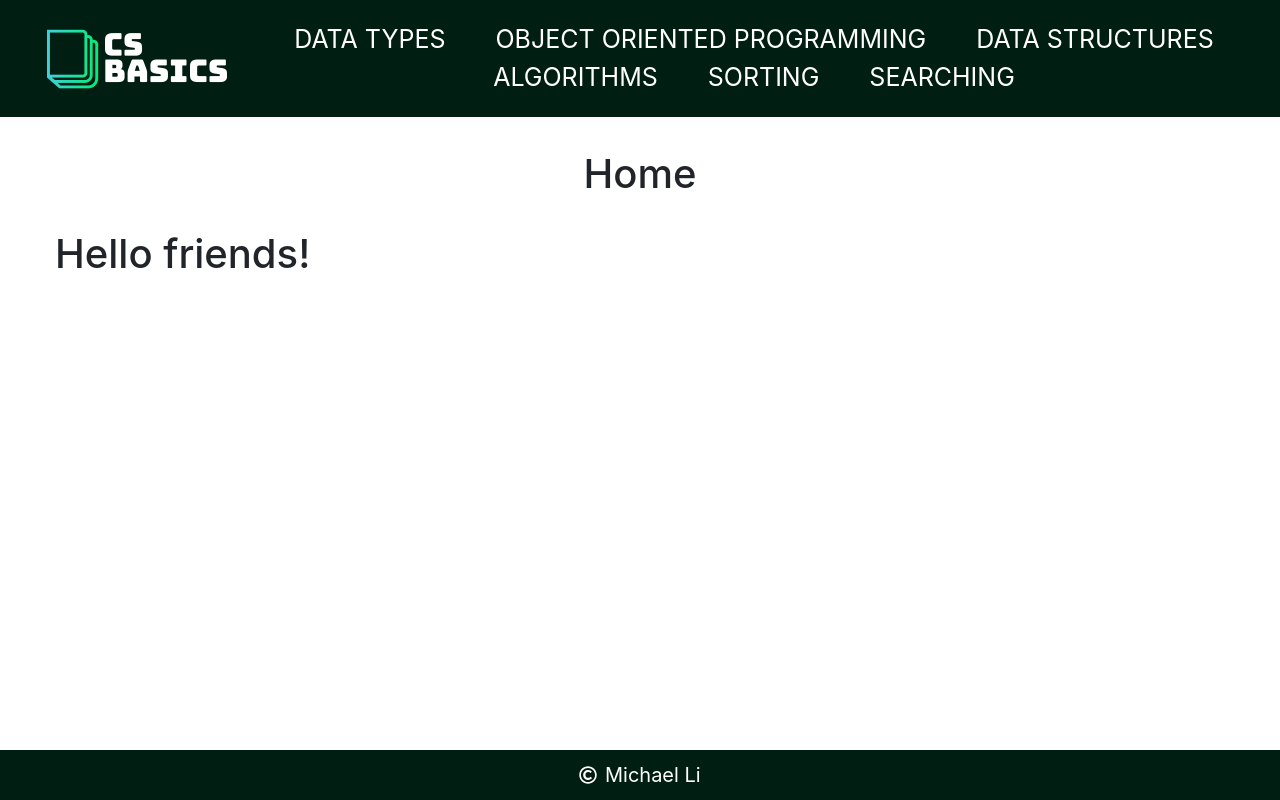
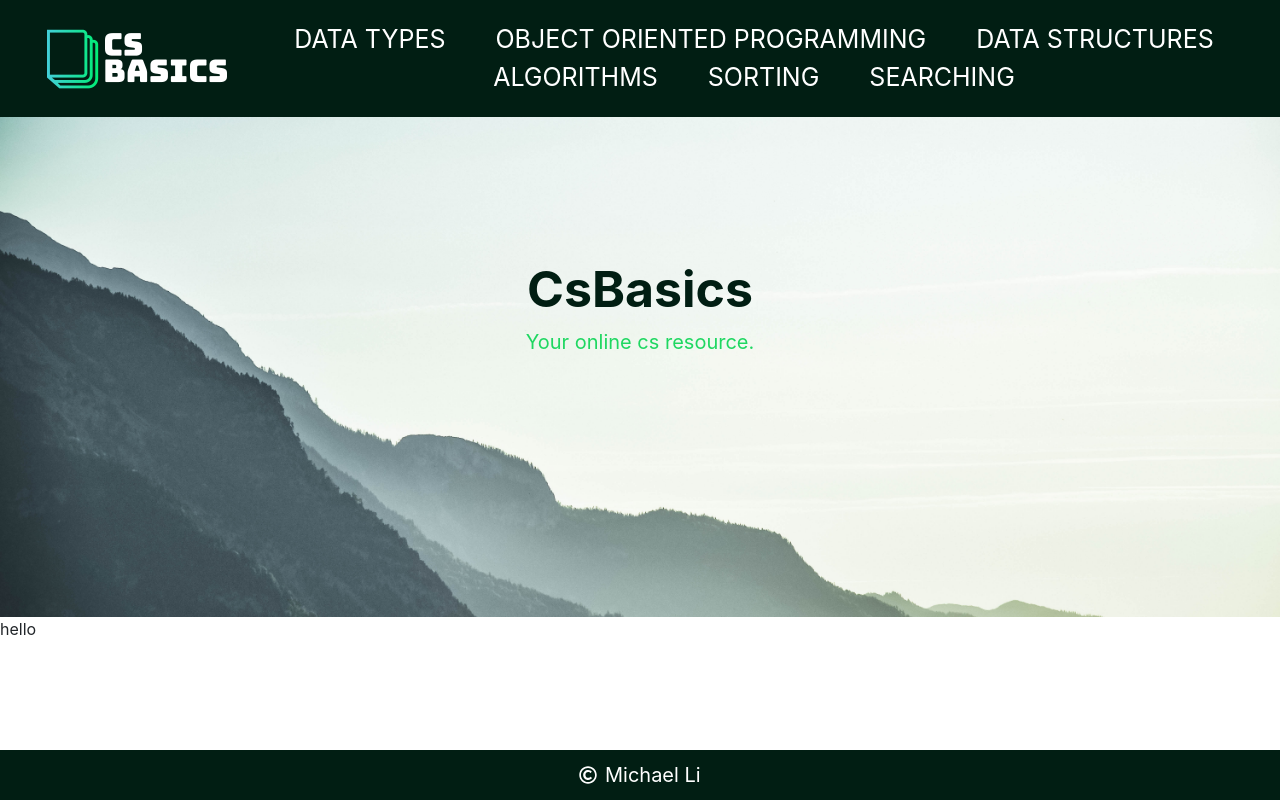
Before and after one commit to MichaelLi-96/CsBasics, a React (Create React App) app: page / in a window 1280 px wide. Built offline with nearby package versions, Linux system fonts and the light colour scheme.

Commit message:
Added welcome banner

```diff
--- a/src/assets/app.css
+++ b/src/assets/app.css
@@ -4,6 +4,6 @@ html {
 }
 
 body {
-    margin: 150px 20px 100px 20px;
+    margin: 150px 0px 100px 0px;
     /* bottom = footer height */
 }
--- a/src/assets/footer.css
+++ b/src/assets/footer.css
@@ -11,12 +11,12 @@ footer {
     overflow:hidden;
 }
 
-.FooterText {
+#FooterText {
 	color: white;
 	font-size: 20px;
 }
 
-.CopyrightIcon {
+#CopyrightIcon {
 	margin-bottom: 4px;
 	margin-right: 2px;
 	font-size: 18px;
--- a/src/assets/header.css
+++ b/src/assets/header.css
@@ -1,12 +1,19 @@
-#Navbar {
+#header {
 	left: 0;
     top: 0;
     width: 100%;
     position: absolute;
-    justify-content: center;
     background-color: #011E13;
 }
 
+#navbar {
+	justify-content: center;
+}
+
+#responsive-navbar-nav {
+	align-items: center;
+	justify-content: center;
+}
 nav {
 	text-align: center;
 	align-items: center;
--- a/src/assets/pages.css
+++ b/src/assets/pages.css
@@ -1,4 +1,36 @@
-.title {
+#welcome-banner {
+	margin-top: -33px;
 	text-align: center;
-	align-items: center;
 }
+
+#welcome-banner-title {
+	color: #011E13;
+	font-size: 50px;
+	font-weight: bold;
+}
+
+#welcome-banner-text {
+	color: #1ED761;
+	font-size: 20px;
+	margin-bottom: 125px;
+}
+
+.flex-container {
+	display: flex;
+	flex-flow: row wrap;
+	justify-content: flex-start;
+}
+
+.banner {
+	width: 100%;
+	background-image: url("welcome.jpg");
+	background-color: black;
+	background-size: cover;
+	background-repeat: no-repeat;
+	background-position: center;
+	min-height: 500px;
+	display: flex;
+ 	flex-direction: column;
+ 	align-items: center;
+ 	justify-content: center;
+}
--- a/src/components/footer.js
+++ b/src/components/footer.js
@@ -8,7 +8,7 @@ class Footer extends Component {
     return(
 		<footer>
 			<div>
-				<text className="FooterText"><FaRegCopyright className="CopyrightIcon" /> Michael Li</text>
+				<text id="FooterText"><FaRegCopyright id="CopyrightIcon" /> Michael Li</text>
 			</div>
 		</footer>
     );
--- a/src/components/header.js
+++ b/src/components/header.js
@@ -7,7 +7,8 @@ import "../assets/header.css"
 class Header extends Component {
   render() {
     return(
-		<Navbar id="Navbar" collapseOnSelect expand="lg" variant="dark" activeKey="/home" sticky="top" style={styles.navBar}>
+    	<header id="header">
+			<Navbar id="navbar" collapseOnSelect expand="lg" variant="dark" activeKey="/home" sticky="top">
 				<Link to="/">
 				 	<Navbar.Brand style={styles.logo}>
 						<img
@@ -18,7 +19,7 @@ class Header extends Component {
 					</Navbar.Brand>
 				</Link>
 			  <Navbar.Toggle aria-controls="responsive-navbar-nav" />
-		  <Navbar.Collapse id="responsive-navbar-nav" style={{alignItems:"center", justifyContent: "center"}}>
+			  <Navbar.Collapse id="responsive-navbar-nav">
 			    <Nav>
 					<ul>
 						<li>
@@ -43,6 +44,7 @@ class Header extends Component {
 				</Nav>
 			  </Navbar.Collapse>
 			</Navbar>
+		</header>
     );
   }
 }
--- a/src/components/pages/home.js
+++ b/src/components/pages/home.js
@@ -5,12 +5,14 @@ import "../../assets/pages.css";
 class Home extends Component {
   render() {
     return(
-    	<div className="container-fluid">
-			<h1 className="title">Home</h1>
-			<br/>
-			<h1>
-				Hello friends!
-			</h1>
+    	<div className="flex-container">
+    		<div id="welcome-banner" className="banner">
+    			<div id="welcome-banner-title">CsBasics</div>
+    			<div id="welcome-banner-text">Your online cs resource.</div>
+    		</div>
+    		<div>
+    			hello
+    		</div>
 		</div>
     );
   }
```
Also changed, not shown: src/assets/welcome.jpg (added). Lines whose indentation alone changed are shown as unchanged.
